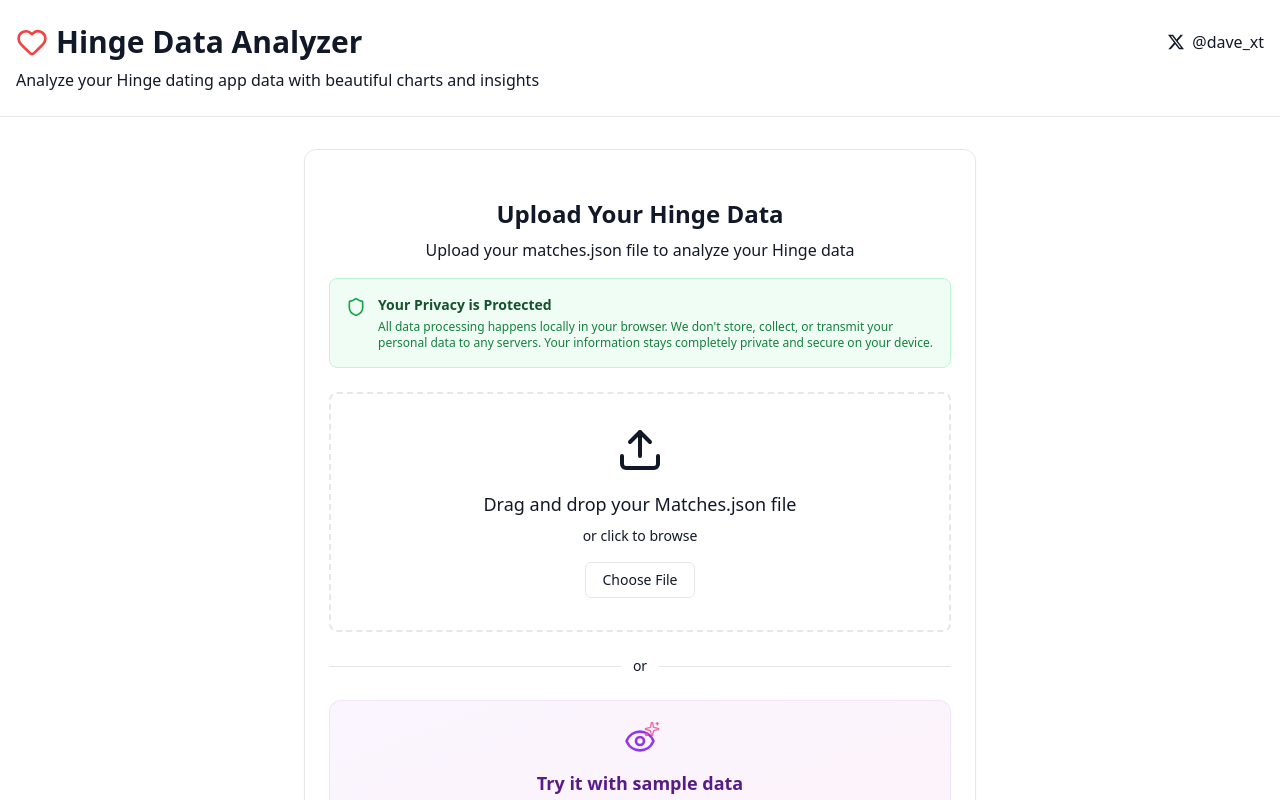
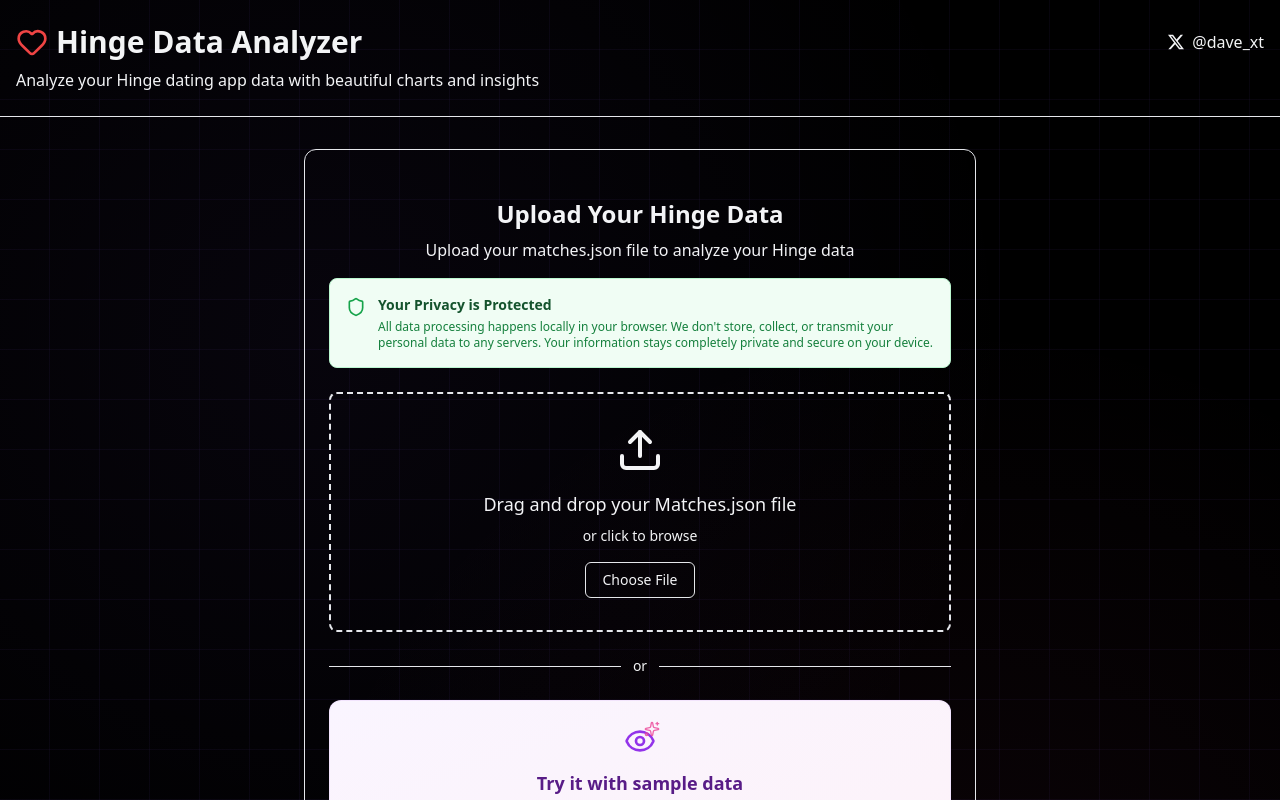
Before and after one commit to davext/hinge-data-analyzer, a Next.js app: page / in a window 1280 px wide. Shown: the top 800 px of the page. Built offline with nearby package versions, Linux system fonts and the light colour scheme.

Commit message:
Update global styles in CSS for improved dark theme and background effects
- Changed body background from white to black with updated text color for better contrast.
- Added multiple radial and linear gradients to enhance the visual design of the application.

```diff
--- a/app/globals.css
+++ b/app/globals.css
@@ -8,6 +8,20 @@
   }
 
   body {
-    @apply bg-white text-gray-900;
+    @apply bg-black text-gray-100;
+    background-image: radial-gradient(
+        circle at 25% 25%,
+        rgba(139, 92, 246, 0.05) 0%,
+        transparent 50%
+      ),
+      radial-gradient(
+        circle at 75% 75%,
+        rgba(236, 72, 153, 0.05) 0%,
+        transparent 50%
+      ),
+      linear-gradient(to right, rgba(139, 92, 246, 0.05) 1px, transparent 1px),
+      linear-gradient(to bottom, rgba(139, 92, 246, 0.05) 1px, transparent 1px);
+    background-size: 100% 100%, 100% 100%, 50px 50px, 50px 50px;
+    background-position: 0 0, 0 0, -1px -1px, -1px -1px;
   }
 }
```
